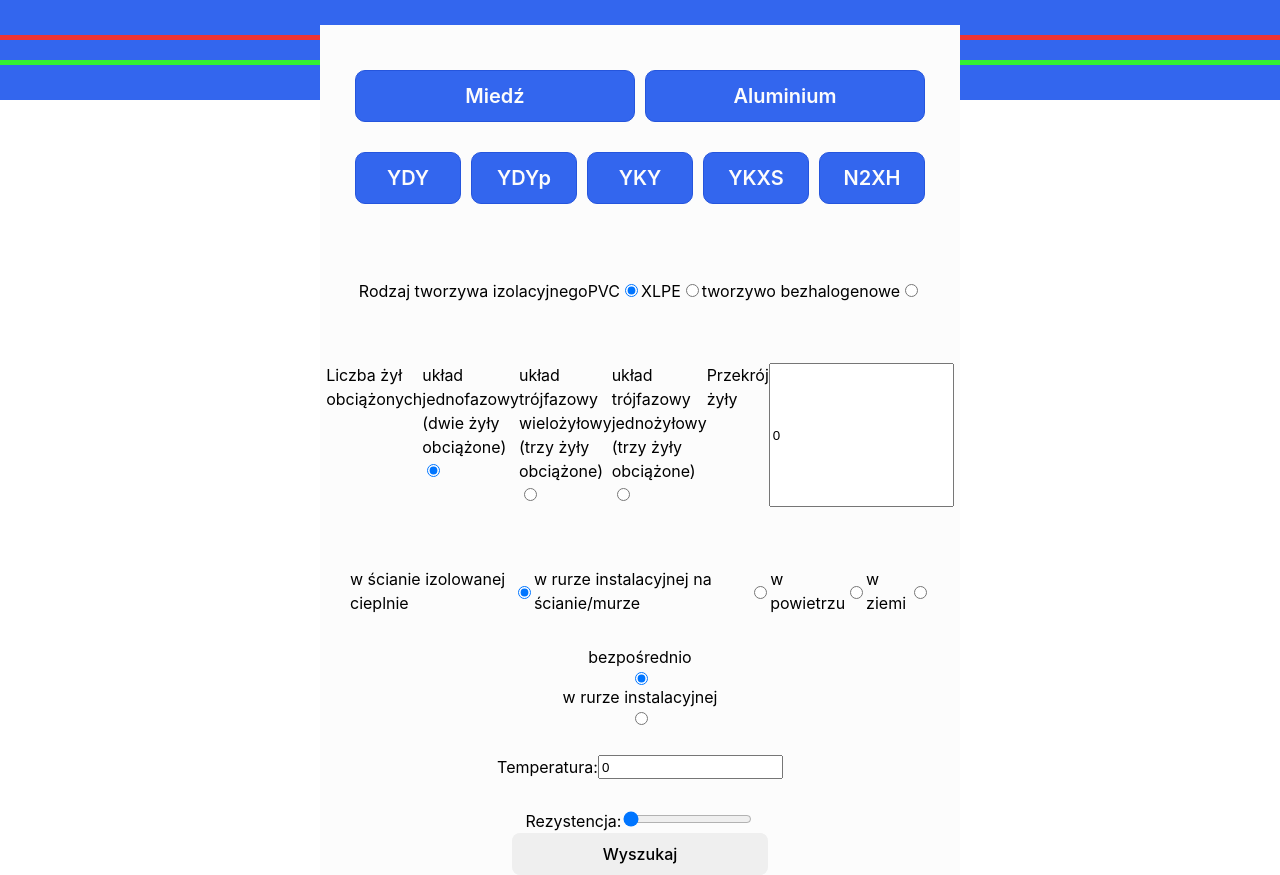
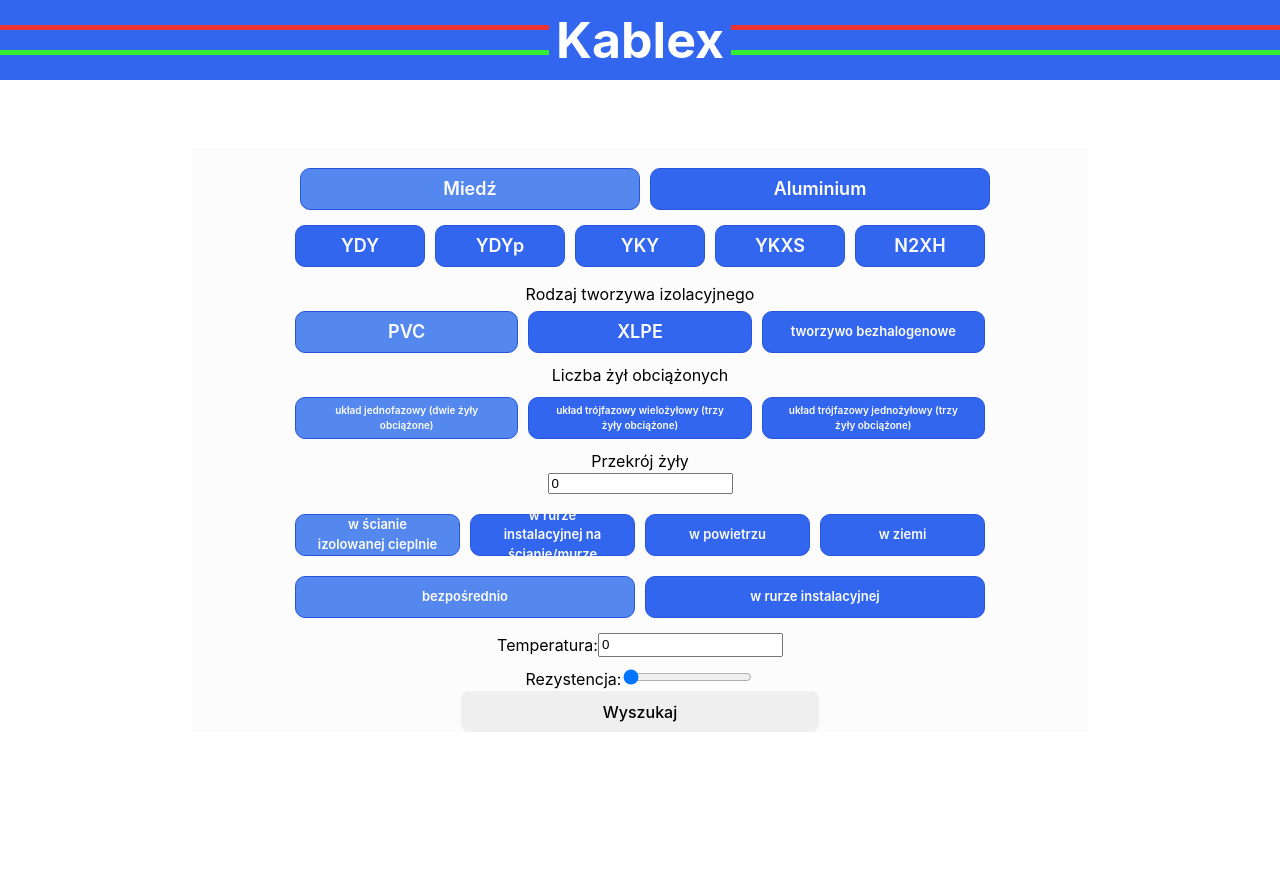
Before and after one commit to m60mor/hackaton-frontend, a React (Vite) app: page / in a window 1280 px wide. After the commit the page ends 800 px from the top, so only its background shows below. Built offline with nearby package versions, Linux system fonts and the light colour scheme.

Commit message:
Adding styles to form elements

```diff
--- a/src/App.css
+++ b/src/App.css
@@ -1,5 +1,5 @@
 #root {
   width: 100%;
-  height: calc(100vh - 100px);
+  height: calc(100vh - 80px);
   margin: 0;
 }
--- a/src/components/Instalacja/Instalacja.tsx
+++ b/src/components/Instalacja/Instalacja.tsx
@@ -17,19 +17,22 @@ export default function Instalacja() {
     <div className="form-instalation">
 
         {miejsca.map((typ, index) => (
-            <>
-            <label htmlFor={`${index}`}>{typ}</label>
-            <input type='radio' value={index} checked={indexMiejsca === index} onChange={handleMiejsceChange}></input>
-            </>
+            <div className='radio'>
+            <label className='text-small' htmlFor={`${index}`}>{typ}
+              <input type='radio' value={index} checked={indexMiejsca === index} onChange={handleMiejsceChange}></input>
+            </label>
+            </div>
         ))}
-        </div>
-
+    </div>
+    <div className='form-instalation-elements'>
         {dokładneMiejsce[indexMiejsca].map((typ, index) => (
-            <>
-            <label htmlFor={`${index}`}>{typ}</label>
-            <input type='radio' value={index} checked={indexDokładneMiejsce === index} onChange={handleDokładneMiejsceChange}></input>
-            </>
+            <div className='radio'>
+            <label className='text-small' htmlFor={`${index}`}>{typ}
+              <input type='radio' value={index} checked={indexDokładneMiejsce === index} onChange={handleDokładneMiejsceChange}></input>
+            </label>
+            </div>
         ))}
+    </div>
     </>
   )
 }
--- a/src/components/Izolacja/Izolacja.tsx
+++ b/src/components/Izolacja/Izolacja.tsx
@@ -10,18 +10,21 @@ export default function Izolacja() {
 
     return (
         <div className="form-isolation">
-            Rodzaj tworzywa izolacyjnego
+            <div>Rodzaj tworzywa izolacyjnego</div>
+            <div className="form-isolation-elements">
                 {typy.map((typ, index) => (
-                <div key={index}>
-                    <label htmlFor={`${index}`}>{typ}</label>
+                    <div className="radio" key={index}>
+                        <label className={`${typ === "tworzywo bezhalogenowe" ? "text-small" : ""}`} htmlFor={`${index}`}>{typ}
                             <input
                                 type="radio"
                                 value={index}
                                 checked={izolacja === index}
                                 onChange={handleOptionChange}
                             />
+                        </label>
                     </div>
                 ))}
             </div>
+        </div>
     );
 }
--- a/src/components/header/Header.css
+++ b/src/components/header/Header.css
@@ -4,7 +4,7 @@
   justify-content: center;
   align-items: center;
   width: 100%;
-  height: 100px;
+  height: 80px;
 }
 
 .header-logo {
--- a/src/components/header/Header.scss
+++ b/src/components/header/Header.scss
@@ -4,7 +4,7 @@
     justify-content: center;
     align-items: center;
     width: 100%;
-    height: 100px;
+    height: 80px;
 }
 
 .header-logo {
--- a/src/components/Żyły/Żyły.tsx
+++ b/src/components/Żyły/Żyły.tsx
@@ -16,19 +16,22 @@ export default function Żyły() {
 
   return (
     <div className='form-strands'>
-    Liczba żył obciążonych
+    <div>Liczba żył obciążonych</div>
+    <div className='form-strands-elements'>
       {żyły.map((typ, index) => (
-        <div key={index}>
-            <label htmlFor={`${index}`}>{typ}</label>
+          <div className="radio" key={index}>
+              <label className="text-tiny" htmlFor={`${index}`}>{typ}
                 <input
                     type="radio"
                     value={index}
                     checked={izolacja === index}
                     onChange={handleOptionChange}
                 />
+              </label>
           </div>
       ))}
-    Przekrój żyły
+    </div>
+    <div>Przekrój żyły</div>
     <label htmlFor="przekrój"></label>
     <input type="number" id='przekrój' value={przekrój} onChange={handleTextareaChange}/>
 </div>
--- a/src/pages/homepage/Homepage.css
+++ b/src/pages/homepage/Homepage.css
@@ -3,6 +3,7 @@
   justify-content: center;
   align-items: center;
   height: 100%;
+  overflow-y: auto;
 }
 
 form {
@@ -10,7 +11,7 @@ form {
   display: flex;
   flex-direction: column;
   align-items: center;
-  width: 50%;
+  width: 70%;
 }
 
 .radio {
@@ -18,8 +19,8 @@ form {
   margin: 5px;
   position: relative;
   background: #36E;
-  width: 100px;
-  height: 50px;
+  width: 80px;
+  height: 40px;
   padding: 0 20px 0 20px;
   border: 1px solid #2555DD;
   border-radius: 10px;
@@ -31,7 +32,7 @@ form {
   width: 100%;
   height: 100%;
   color: #fcfcfc;
-  font-size: 20px;
+  font-size: 18px;
   font-weight: 600;
 }
 .radio input {
@@ -41,6 +42,19 @@ form {
   height: 100%;
   margin: 0;
 }
+.radio:has(input:checked) {
+  background: #58E;
+}
+
+.text-small {
+  font-size: 13px !important;
+  text-align: center;
+}
+
+.text-tiny {
+  font-size: 10px !important;
+  text-align: center;
+}
 
 .radio-podtype {
   width: 40px;
@@ -49,50 +63,74 @@ form {
 .form-metal {
   display: flex;
   flex-direction: column;
-  width: 600px;
-  padding: 30px;
+  width: 700px;
+  padding: 10px;
 }
 
 .form-metal-type {
   display: flex;
   justify-content: space-between;
-  padding: 10px;
+  width: 700px;
+  padding: 5px;
 }
 
 .form-metal-podtype {
   display: flex;
   justify-content: space-between;
-  padding: 10px;
 }
 
 .form-isolation {
   display: flex;
-  justify-content: center;
-  padding: 30px;
+  flex-direction: column;
+  align-items: center;
+  width: 700px;
+}
+
+.form-isolation-elements {
+  display: flex;
+  width: 700px;
 }
 
 .form-strands {
   display: flex;
-  justify-content: center;
-  padding: 30px;
+  flex-direction: column;
+  align-items: center;
+  padding: 5px;
+}
+.form-strands .radio {
+  width: 150px;
+}
+
+.form-strands-elements {
+  display: flex;
+  width: 700px;
+  padding: 5px;
 }
 
 .form-instalation {
   display: flex;
   justify-content: center;
-  padding: 30px;
+  width: 700px;
+  padding: 10px;
+}
+
+.form-instalation-elements {
+  display: flex;
+  width: 700px;
 }
 
 .form-temperature {
   display: flex;
   justify-content: center;
-  padding: 30px;
+  width: 700px;
+  padding: 10px;
 }
 
 .form-resistation {
   display: flex;
   justify-content: center;
-  padding: 30px;
+  width: 700px;
+  padding: 10px;
 }
 
 .form-submit {
--- a/src/pages/homepage/Homepage.scss
+++ b/src/pages/homepage/Homepage.scss
@@ -3,6 +3,7 @@
     justify-content: center;
     align-items: center;
     height: 100%;
+    overflow-y: auto;
 }
 
 form {
@@ -10,7 +11,7 @@ form {
     display: flex;
     flex-direction: column;
     align-items: center;
-    width: 50%;
+    width: 70%;
 }
 
 .radio {
@@ -18,8 +19,8 @@ form {
     margin: 5px;
     position: relative;
     background: #36E;
-    width: 100px;
-    height: 50px;
+    width: 80px;
+    height: 40px;
     padding: 0 20px 0 20px;
     border: 1px solid #2555DD;
     border-radius: 10px;
@@ -30,7 +31,7 @@ form {
         width: 100%;
         height: 100%;
         color: #fcfcfc;
-        font-size: 20px;
+        font-size: 18px;
         font-weight: 600;
     }
     input {
@@ -40,7 +41,19 @@ form {
         height: 100%;
         margin: 0;
     }
+    &:has(input:checked) {
+        background: #58E;
+    }
 }
+
+.text-small {
+    font-size: 13px !important;
+    text-align: center;
+}
+.text-tiny {
+    font-size: 10px !important;
+    text-align: center;
+  }
 
 .radio-podtype {
     width: 40px;
@@ -49,51 +62,73 @@ form {
 .form-metal {
     display: flex;
     flex-direction: column;
-    width: 600px;
-    padding: 30px;
-
+    width: 700px;
+    padding: 10px;
 }
 
 .form-metal-type {
     display: flex;
     justify-content: space-between;
-    padding: 10px;
+    width: 700px;
+    padding: 5px;
 }
 
 .form-metal-podtype {
     display: flex;
     justify-content: space-between;
-    padding: 10px;
 }
 
 .form-isolation {
     display: flex;
-    justify-content: center;
-    padding: 30px;
+    flex-direction: column;
+    align-items: center;
+    width: 700px;
+}
+
+.form-isolation-elements {
+    display: flex;
+    width: 700px;
 }
 
 .form-strands {
     display: flex;
-    justify-content: center;
-    padding: 30px;
+    flex-direction: column;
+    align-items: center;
+    padding: 5px;
+    .radio {
+        width: 150px;
+    }
+}
+
+.form-strands-elements {
+    display: flex;
+    width: 700px;
+    padding: 5px;
 }
 
 .form-instalation {
     display: flex;
     justify-content: center;
-    padding: 30px;
+    width: 700px;
+    padding: 10px;
+}
+.form-instalation-elements {
+    display: flex;
+    width: 700px;
 }
 
 .form-temperature {
     display: flex;
     justify-content: center;
-    padding: 30px;
+    width: 700px;
+    padding: 10px;
 }
 
 .form-resistation {
     display: flex;
     justify-content: center;
-    padding: 30px;
+    width: 700px;
+    padding: 10px;
 }
 
 .form-submit {
--- a/src/pages/homepage/Homepage.tsx
+++ b/src/pages/homepage/Homepage.tsx
@@ -1,4 +1,4 @@
-import './Homepage.css'
+import './Homepage.scss'
 import Header from '../../components/header/Header';
 import RodzajMetalu from '../../components/RodzajMetalu/RodzajMetalu';
 import Izolacja from '../../components/Izolacja/Izolacja';
```
Also changed, not shown: 2 other files (tests, documents, lock files or other folders). Lines whose indentation alone changed are shown as unchanged.
